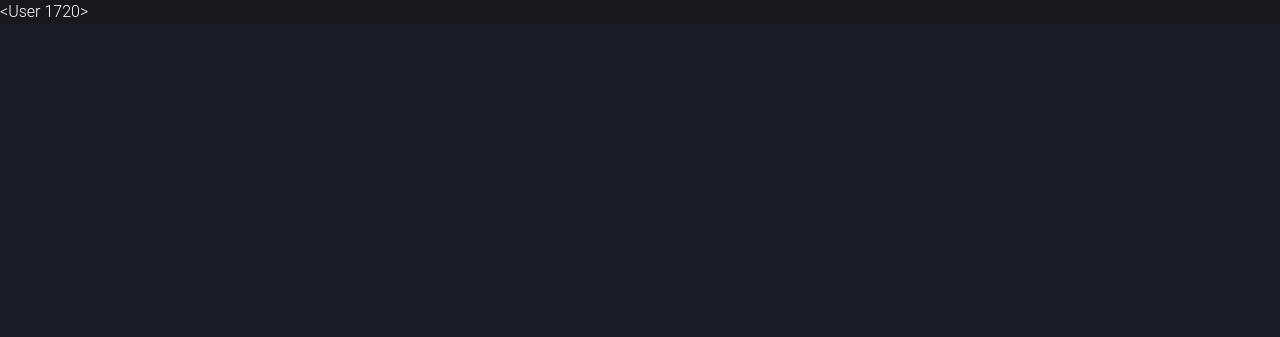
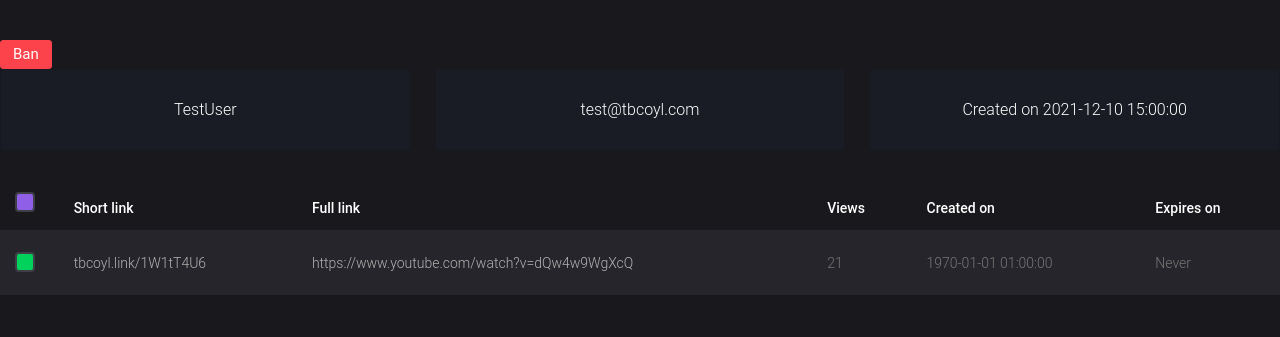
Before and after one commit to ghrlt/TBCOYL, a Flask app: page /admin/users/1720 in a window 1280 px wide. Before the commit the part shown is almost empty. Shown: the top 337 px of the page. Run offline with Flask 2, Linux system fonts and the light colour scheme; a user stored in the database is signed in; data comes from the database, SQL or seed files in the repository; both versions use the stored data as it was after the commit; some libraries are stand-ins or nearby versions.

Commit message:
Updated /admin/links and /admin/users

```diff
--- a/backend.py
+++ b/backend.py
@@ -223,7 +223,11 @@ def banLinkByCode(code):
 @isLoggedInAsAdmin
 def banUserByCode(id):
 	user = bdb.User.query.filter_by(id=id).first()
-	user.status = -1
+	if user.status == -1:
+		user.status = 0
+	else:
+		user.status = -1
+
 	bdb.db.session.commit()
 
 	return redirect("/admin/users")
@@ -556,6 +560,10 @@ def loadUserById(id):
 	user.revenues_total = u_revenues.revenues
 
 	user.links = bdb.Link.query.filter_by(owner=user.id).all()
+	for link in user.links:
+		link.data = bdb.LinkData.query.filter_by(id=link.code).first()
+
+		link.fullurl = f"{link.domain}/{link.code}"
 
 	return user
 
--- a/templates/admin/link.html
+++ b/templates/admin/link.html
@@ -14,7 +14,7 @@
 </head>
 <body>
 
-	{{link}}
+	<iframe src="/dashboard/links/{{link.code}}" style="width: 100vw; height: 99vh; border: none;"></iframe>
 
 
 	<script src="{{url_for('static', filename='js/jquery-3.3.1.min.js')}}"></script>
--- a/templates/admin/user.html
+++ b/templates/admin/user.html
@@ -14,7 +14,97 @@
 </head>
 <body>
 
-	{{user}}
+{% if user.status == 1 %}
+<div class="alert alert-warning text-center" role="alert">
+	<span>This user is disabled. Click "Enable" button to re-enable</span>
+</div>
+{% elif user.status == -1 %}
+<div class="alert alert-danger text-center" role="alert">
+	<span>This user has been banned.</span>
+</div>
+{% endif %}
+
+
+<div class="content">
+	<form action="{{request.path}}/ban" method="POST">
+		<button class="btn btn-danger" type="submit">
+			{% if user.status == -1 %}Unban{% else %}Ban{% endif %}
+		</button>
+	</form>
+
+
+	<div class="row text-center">
+		<div class="col-xl-4 col-sm-3 grid-margin stretch-card">
+			<div class="card">
+				<div class="card-body">
+					<div class="col">
+						<span>{{user.name}}</span>
+					</div>
+				</div>
+			</div>
+		</div>
+		<div class="col-xl-4 col-sm-3 grid-margin stretch-card">
+			<div class="card">
+				<div class="card-body">
+					<div class="col">
+						<span>{{user.email}}</span>
+					</div>
+				</div>
+			</div>
+		</div>
+		<div class="col-xl-4 col-sm-3 grid-margin stretch-card">
+			<div class="card">
+				<div class="card-body">
+					<div class="col">
+						<span>Created on {{user.created}}</span>
+					</div>
+				</div>
+			</div>
+		</div>
+	</div>
+
+	<div class="table-responsive custom-table-responsive">
+		<table class="table custom-table">
+			<thead>
+				<tr>
+					<th scope="col" style="padding-right: 25px;">
+						<label class="control control--checkbox">
+							<div class="control__indicator bg-info"></div>
+						</label>
+					</th>
+					<th scope="col">Short link</th>
+					<th scope="col">Full link</th>
+					<th scope="col">Views</th>
+					<th scope="col">Created on</th>
+					<th scope="col">Expires on</th>
+				</tr>
+			</thead>
+			<tbody>
+				{% for link in user.links %}
+				<tr scope="row" onclick="window.location='/admin/links/{{link.code}}'">
+					<th scope="row">
+						<label class="control control--checkbox">
+							{% if link.status == 0 %}
+							<div class="control__indicator bg-success"></div>
+							{% elif link.status == 1 %}
+							<div class="control__indicator bg-warning"></div>
+							{% elif link.status == -1 %}
+							<div class="control__indicator bg-danger"></div>
+							{% endif %}
+						</label>
+					</th>
+					<td><a href="https://{{link.fullurl}}" target="_blank">{{link.fullurl}}</a></td>
+					<td><a href="{{link.source_link}}" target="_blank">{{link.source_link[0:60]}}{{"..." if link.source_link|length > 60 else ""}}</a></td>
+					<td>{{link.data.views}}</td>
+					<td>{{link.data.created}}</td>
+					<td>{{link.data.expires or "Never"}}</td>
+				</tr>
+				<tr class="spacer"><td colspan="100"></td></tr>
+				{% endfor %}
+			</tbody>
+		</table>
+	</div>
+</div>
 
 
 	<script src="{{url_for('static', filename='js/jquery-3.3.1.min.js')}}"></script>
```
Also changed, not shown: global_db.db.
